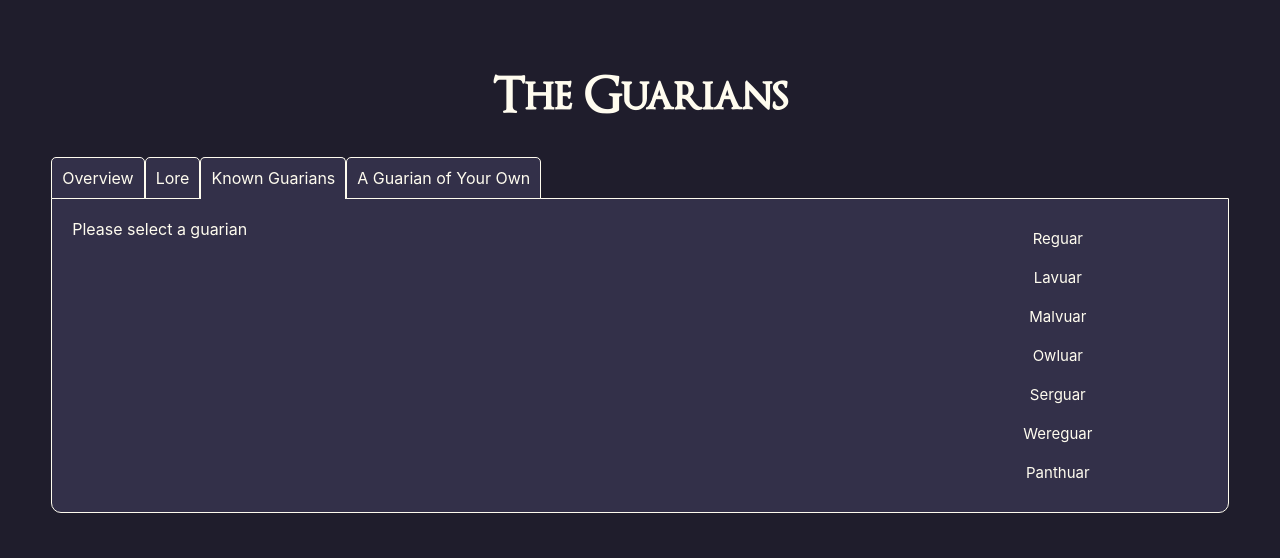
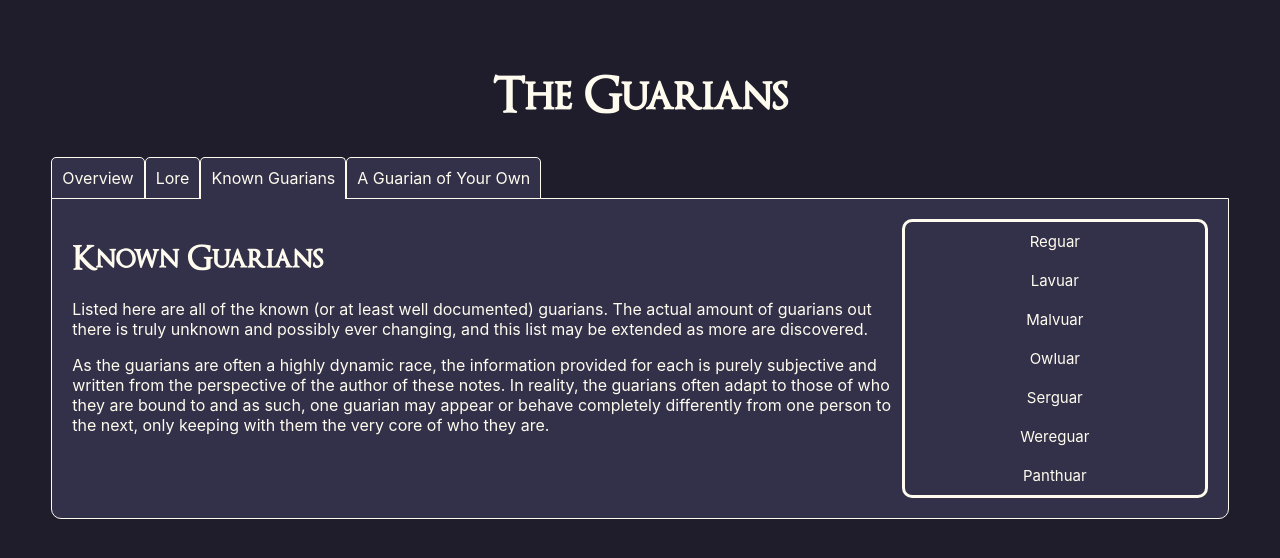
Before and after one commit to malevolified/malevolified.github.io, a React (Create React App) app: page /guarians/list in a window 1280 px wide. Shown: the top 558 px of the page. Built offline with nearby package versions, Linux system fonts and the light colour scheme.

Commit message:
Lore
-Added some lore to the KnownGuarians base tab

```diff
--- a/src/Pages/Guarians/Tabs/KnownGuarians/KnownGuarians.tsx
+++ b/src/Pages/Guarians/Tabs/KnownGuarians/KnownGuarians.tsx
@@ -26,7 +26,21 @@ const KnownGuarians: React.FC<IProps> = ({}) => {
         {guarian ? (
           <GuarianCharacterReference guarian={guarian} />
         ) : (
-          <div>Please select a guarian</div>
+          <div>
+            <h1>Known Guarians</h1>
+            <p>
+              Listed here are all of the known (or at least well documented) guarians. The actual
+              amount of guarians out there is truly unknown and possibly ever changing, and this
+              list may be extended as more are discovered.
+            </p>
+            <p>
+              As the guarians are often a highly dynamic race, the information provided for each is
+              purely subjective and written from the perspective of the author of these notes. In
+              reality, the guarians often adapt to those of who they are bound to and as such, one
+              guarian may appear or behave completely differently from one person to the next, only
+              keeping with them the very core of who they are.
+            </p>
+          </div>
         )}
       </div>
     );
@@ -34,7 +48,7 @@ const KnownGuarians: React.FC<IProps> = ({}) => {
 
   function renderLinks() {
     return (
-      <div style={{ width: 300, overflowY: "auto" }}>
+      <div className="character-ref" style={{ width: 300, overflowY: "auto" }}>
         {availableGuarians.map((g) => (
           <GuarianReferenceLink guarian={g} />
         ))}
```
